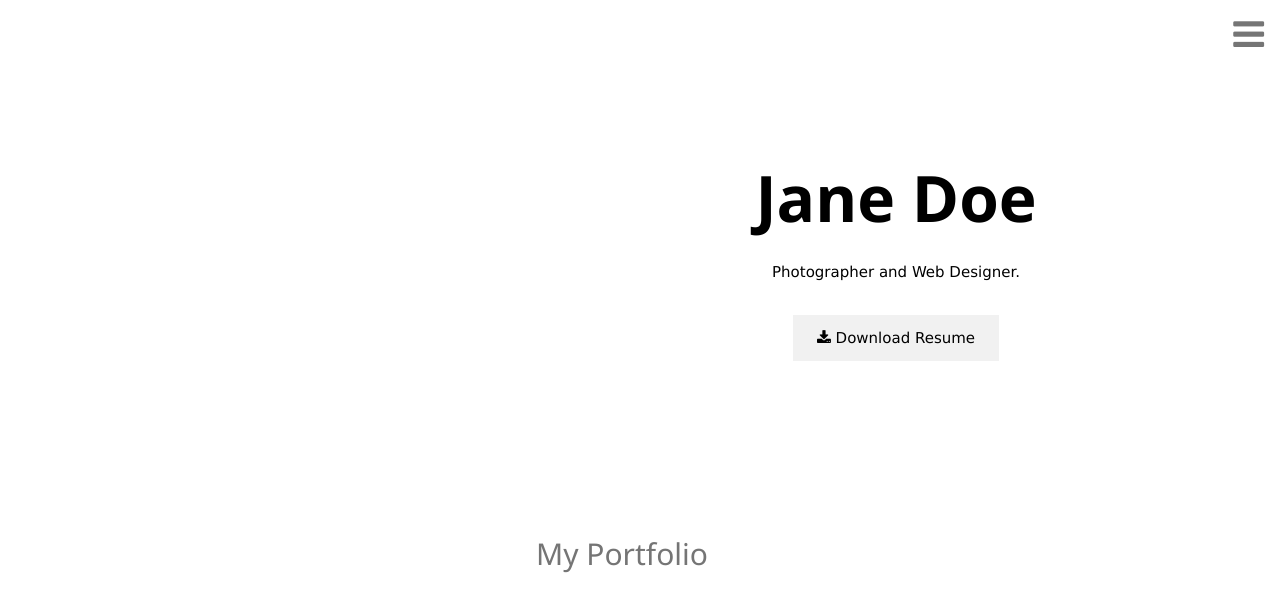
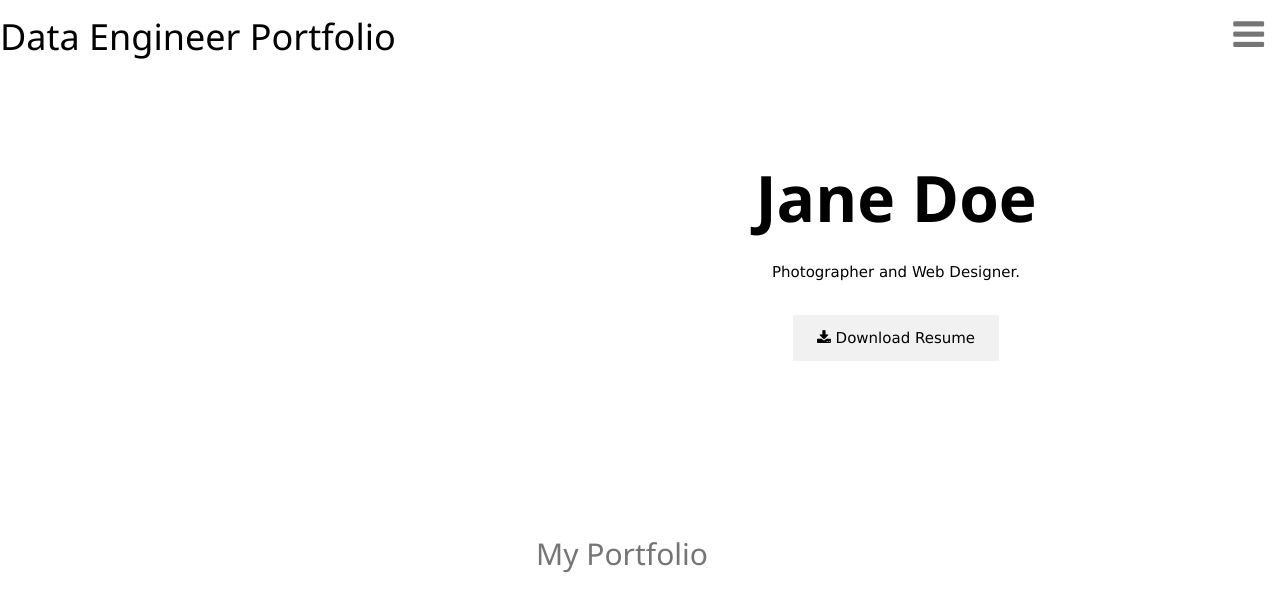
Before and after one commit to AgileDataScientist/website_front_page, a plain HTML site: page index.html in a window 1280 px wide. Shown: the top 593 px of the page. Drawn offline with nearby package versions, Linux system fonts and the light colour scheme.

Commit message:
Update index.html

```diff
--- a/index.html
+++ b/index.html
@@ -259,7 +259,10 @@
 
 <!-- Sidebar with image -->
 <nav class="w3-sidebar w3-hide-medium w3-hide-small" style="width:40%">
-  <div class="bgimg"></div>
+  <section id="welcome-section">
+    <h1> Data Engineer Portfolio </h1>
+    <div class="bgimg"></div>
+  </section>
 </nav>
 
 <!-- Hidden Sidebar (reveals when clicked on menu icon)-->
@@ -274,7 +277,7 @@
       <a href="#about" class="w3-bar-item w3-button w3-text-grey w3-hover-black" onclick="closeNav()">About</a>
       <a href="#contact" class="w3-bar-item w3-button w3-text-grey w3-hover-black" onclick="closeNav()">Contact</a>
     </div>
-  </section>
+
 </nav>
 
 <!-- Page Content -->
```
